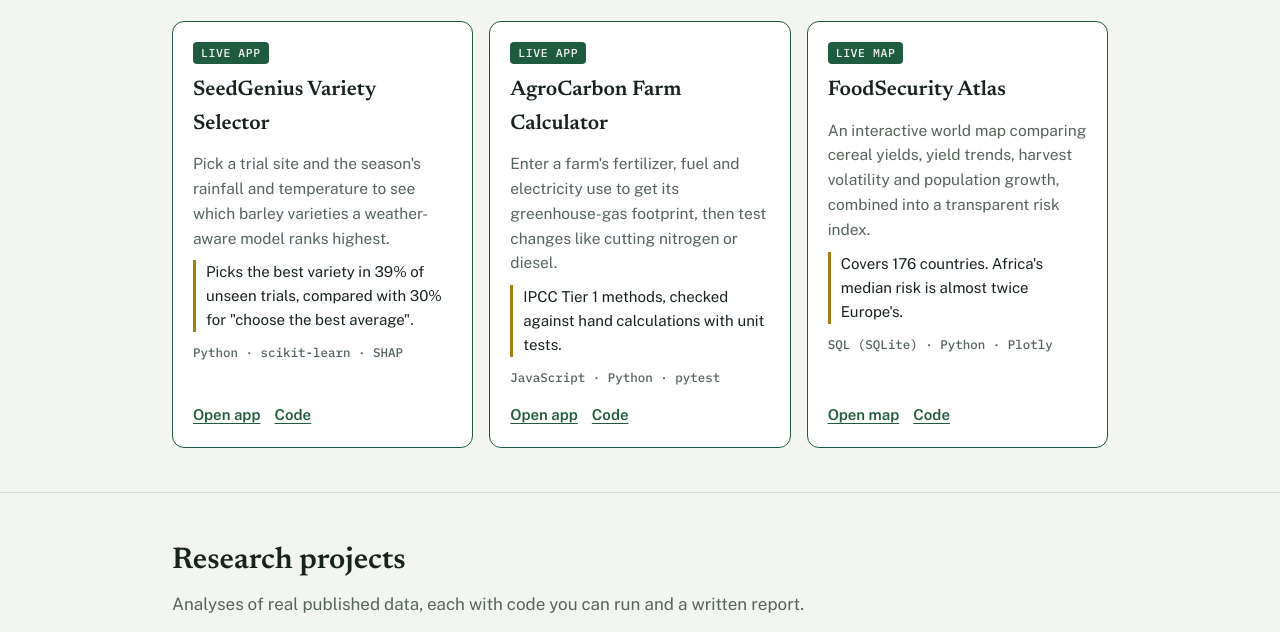
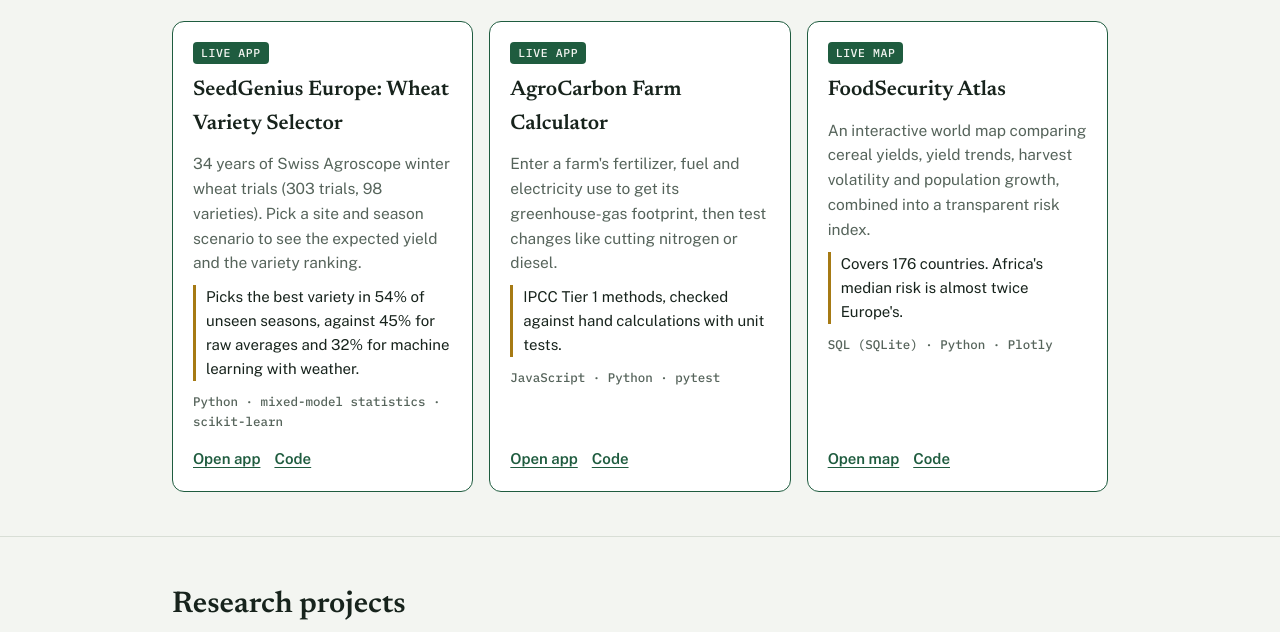
Before and after one commit to saphal-sharma/saphal-sharma.github.io, a plain HTML site: page index.html in a window 1280 px wide. Shown: the part 705-1337 px from the top of the page. Drawn offline with nearby package versions, Linux system fonts and the light colour scheme.

Commit message:
Update SeedGenius card to the Swiss wheat version

```diff
--- a/index.html
+++ b/index.html
@@ -120,10 +120,10 @@ footer { padding: 28px 0 40px; color: var(--muted); font-size: 14px; border-top:
     <div class="grid">
       <article class="card live">
         <span class="badge">Live app</span>
-        <h3>SeedGenius Variety Selector</h3>
-        <p>Pick a trial site and the season's rainfall and temperature to see which barley varieties a weather-aware model ranks highest.</p>
-        <p class="result">Picks the best variety in 39% of unseen trials, compared with 30% for "choose the best average".</p>
-        <p class="tools">Python · scikit-learn · SHAP</p>
+        <h3>SeedGenius Europe: Wheat Variety Selector</h3>
+        <p>34 years of Swiss Agroscope winter wheat trials (303 trials, 98 varieties). Pick a site and season scenario to see the expected yield and the variety ranking.</p>
+        <p class="result">Picks the best variety in 54% of unseen seasons, against 45% for raw averages and 32% for machine learning with weather.</p>
+        <p class="tools">Python · mixed-model statistics · scikit-learn</p>
         <div class="links"><a href="https://saphal-sharma.github.io/seedgenius/">Open app</a><a href="https://github.com/saphal-sharma/seedgenius">Code</a></div>
       </article>
       <article class="card live">
```
